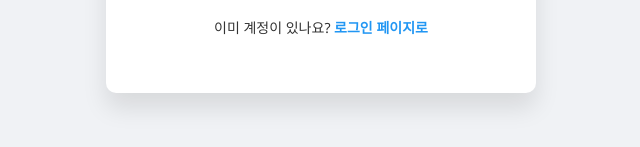
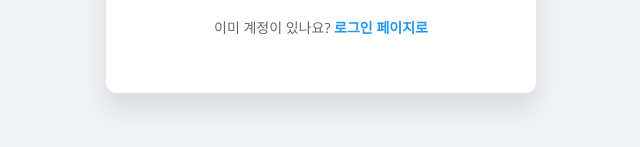
Before and after one commit to choiyc05/test, a plain HTML site: page register.html in a window 1280 px wide. Shown: the part 525-672 px from the top of the page, 319-959 px from the left. Drawn offline with Linux system fonts and the light colour scheme.

Commit message:
Update register.html

```diff
--- a/register.html
+++ b/register.html
@@ -12,7 +12,7 @@
         .input-field { width: 100%; padding: 12px; margin-bottom: 15px; border: 1px solid #ddd; border-radius: 5px; box-sizing: border-box; }
         .submit-btn { width: 100%; padding: 12px; background: #2196F3; border: none; color: white; font-size: 16px; border-radius: 5px; cursor: pointer; }
         ol { list-style: none; padding: 0; margin-top: 20px; text-align: center; }
-        .li { font-size: 14px; color: #333; }
+        .li { font-size: 14px; color: #666; }
         .li a { color: #2196F3; text-decoration: none; font-weight: bold; }
     </style>
 </head>
```
